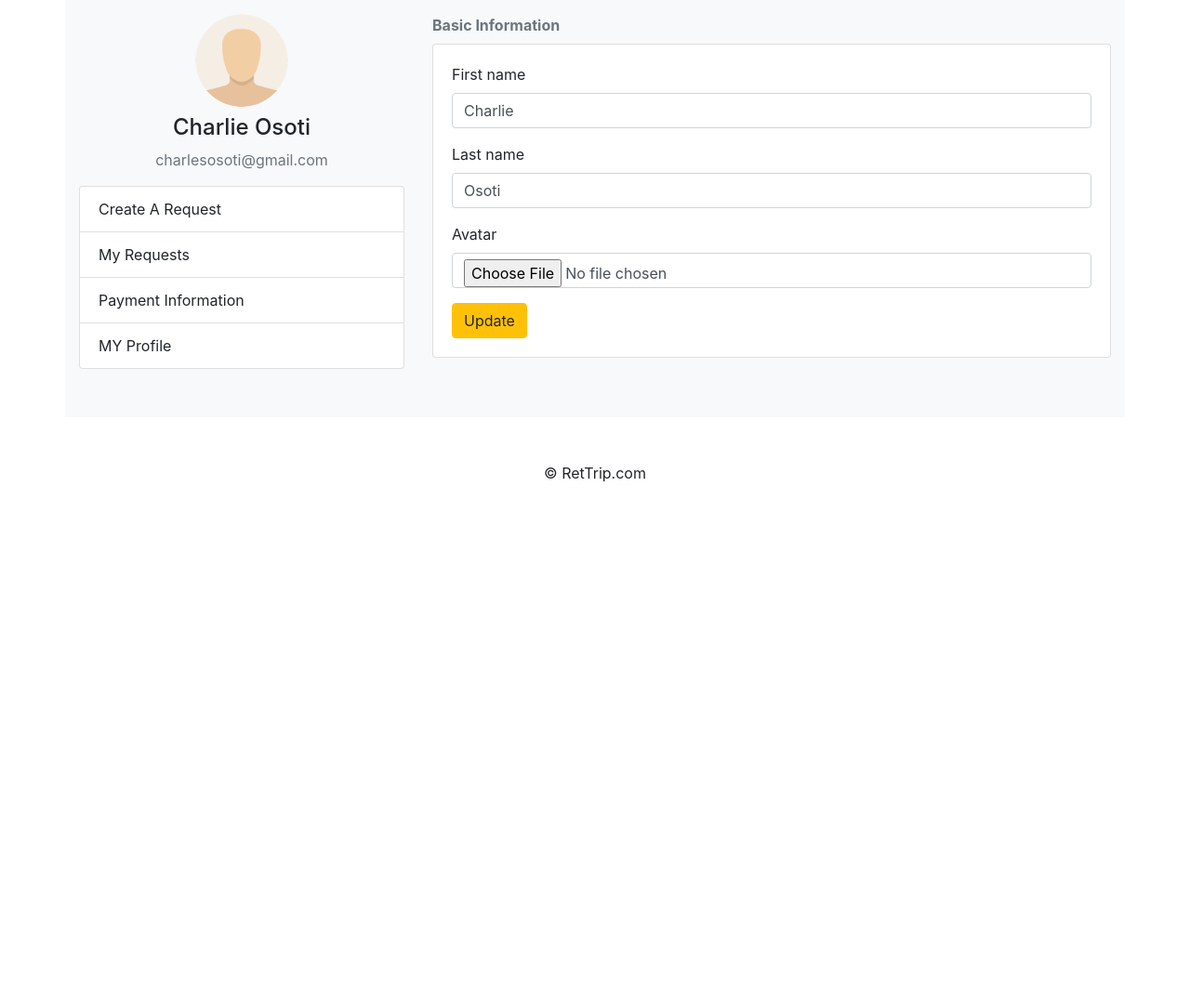
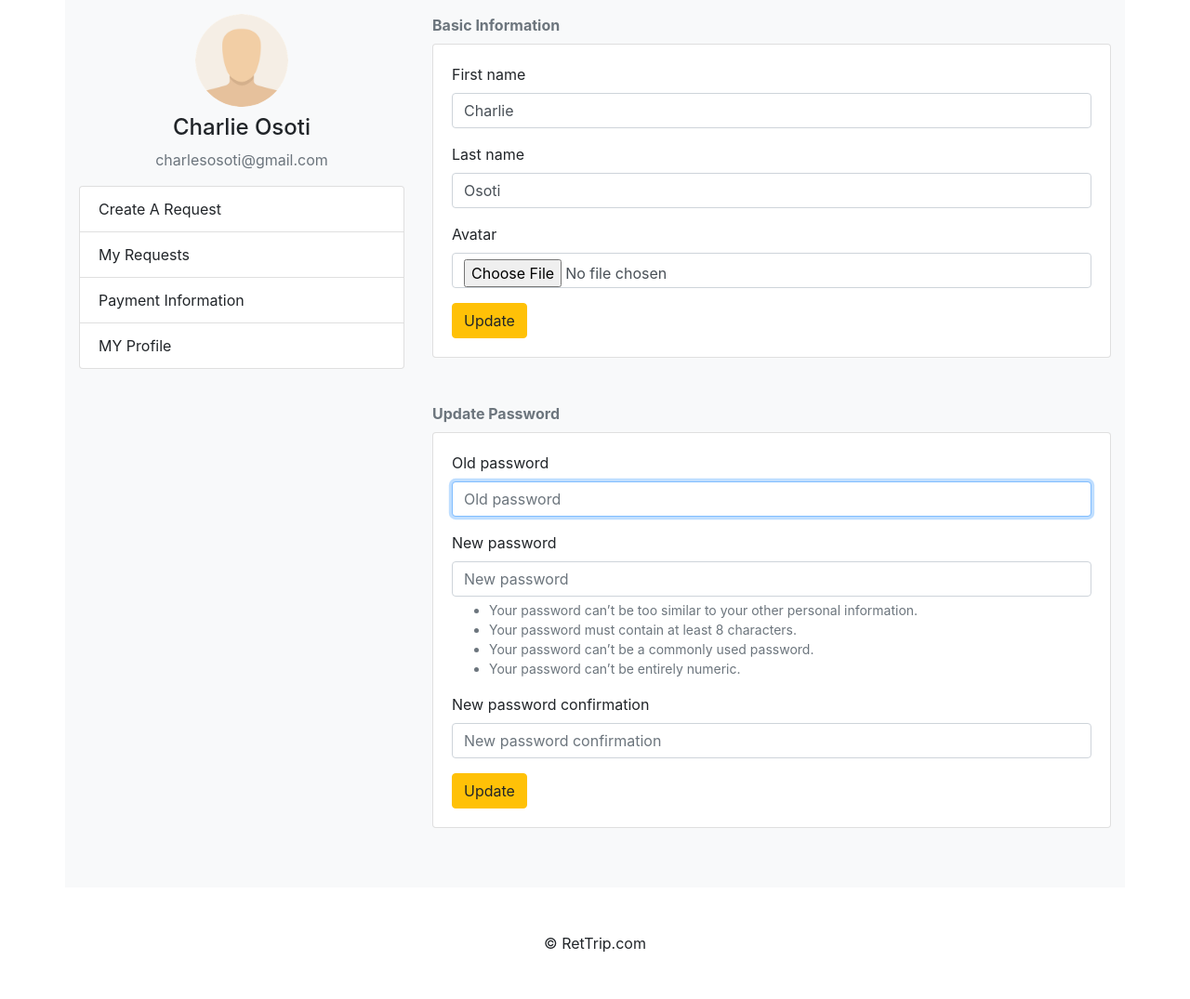
Before and after one commit to coosoti/ret-trip, a Django app: page /customer/profile/ in a window 1280 px wide. Shown: the part 81-1156 px from the top of the page at 93% size. Before the commit the page ends 600 px from the top, so only its background shows below. Run offline with Django 3.2, Linux system fonts and the light colour scheme; a user stored in the database is signed in; data comes from the database, SQL or seed files in the repository; both versions use the stored data as it was after the commit; some libraries are stand-ins or nearby versions.

Commit message:
[Feature] added Change password feature to customer profile

```diff
--- a/src/customer/views.py
+++ b/src/customer/views.py
@@ -4,6 +4,9 @@ from django.contrib.auth.decorators import login_required
 from django.urls import reverse
 
 from django.contrib import messages
+from django.contrib.auth.forms import PasswordChangeForm
+from django.contrib.auth import update_session_auth_hash
+
 from src.customer import forms
 @login_required()
 def home(request):
@@ -13,16 +16,28 @@ def home(request):
 def profile(request):
     user_form = forms.UserForm(instance=request.user)
     customer_form = forms.CustomerForm(instance=request.user.customer)
+    password_form = PasswordChangeForm(request.user)
 
     if request.method == "POST":
-        user_form = forms.UserForm(request.POST, instance=request.user)
-        customer_form = forms.CustomerForm(request.POST, request.FILES, instance=request.user.customer)
-        if user_form.is_valid() and customer_form.is_valid():
-            user_form.save()
-            customer_form.save()
-            messages.success(request, "You have successgully updated your profile")
-            return redirect(reverse('customer:profile'))
+        if request.POST.get('action') == 'update_profile':
+            user_form = forms.UserForm(request.POST, instance=request.user)
+            customer_form = forms.CustomerForm(request.POST, request.FILES, instance=request.user.customer)
+            if user_form.is_valid() and customer_form.is_valid():
+                user_form.save()
+                customer_form.save()
+                messages.success(request, "You have successfully updated your profile")
+                return redirect(reverse('customer:profile'))
+
+        elif request.POST.get('action') == 'update_password':
+            password_form = PasswordChangeForm(request.user, request.POST)
+            if password_form.is_valid():
+                user = password_form.save()
+                update_session_auth_hash(request, user)
+
+                messages.success(request, "You have successfully updated your password")
+                return redirect(reverse('customer:profile'))
     return render(request, 'customer/profile.html', {
         "user_form": user_form,
-        "customer_form":customer_form
+        "customer_form": customer_form,
+        "password_form": password_form
     })
--- a/src/templates/customer/profile.html
+++ b/src/templates/customer/profile.html
@@ -15,4 +15,16 @@
     </div>
 </div>
 
+<b class="text-secondary">Update Password</b>
+<div class="card bg-white mt-2 mb-5">
+    <div class="card-body">
+        <form method="POST" enctype="multipart/form-data">
+            {% csrf_token %}
+            {% bootstrap_form password_form %}
+            <input type="hidden" name="action" value="update_password">
+            <button type="submit" class="btn btn-warning">Update</button>
+        </form>
+    </div>
+</div>
+
 {% endblock %}
```
Also changed, not shown: db.sqlite3.
